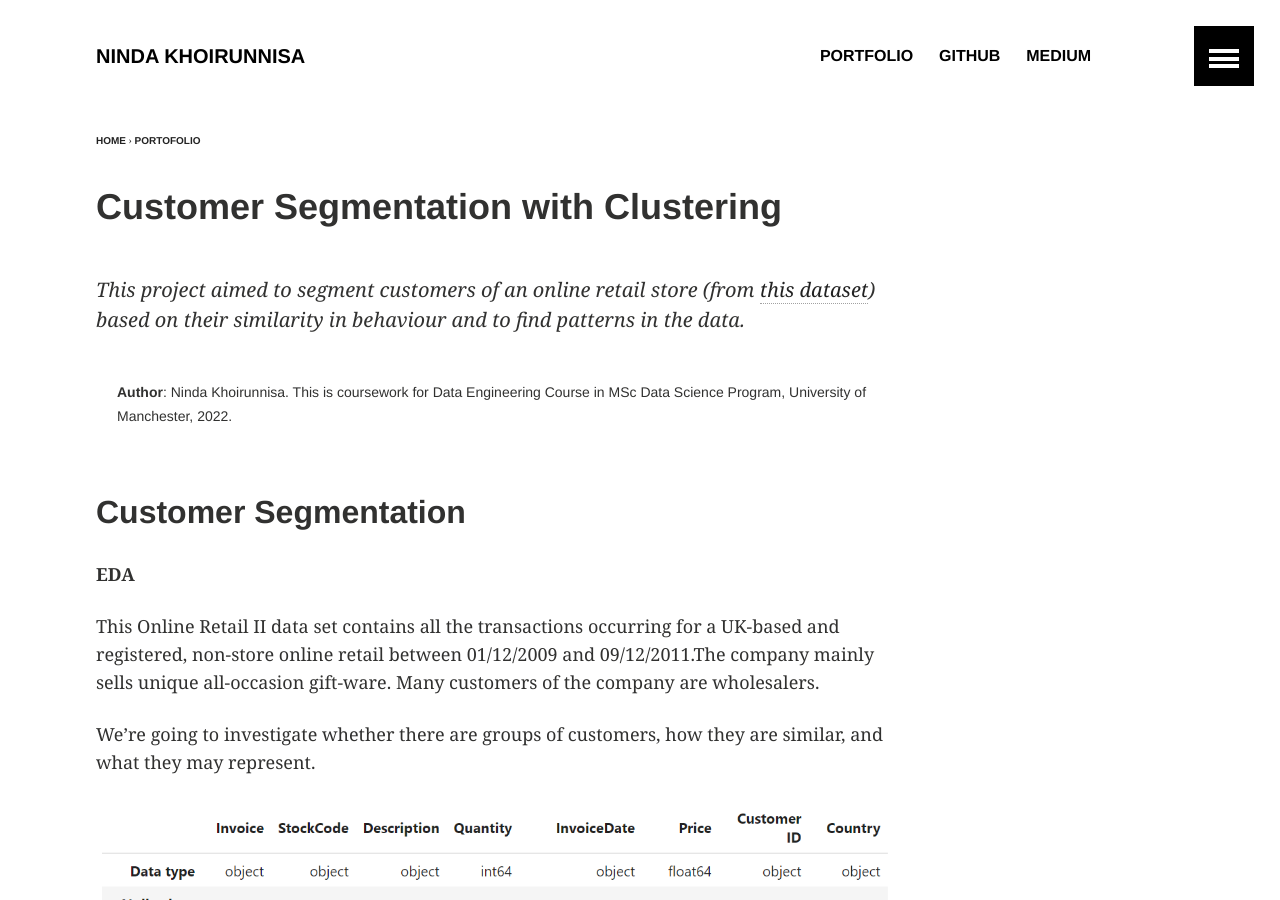
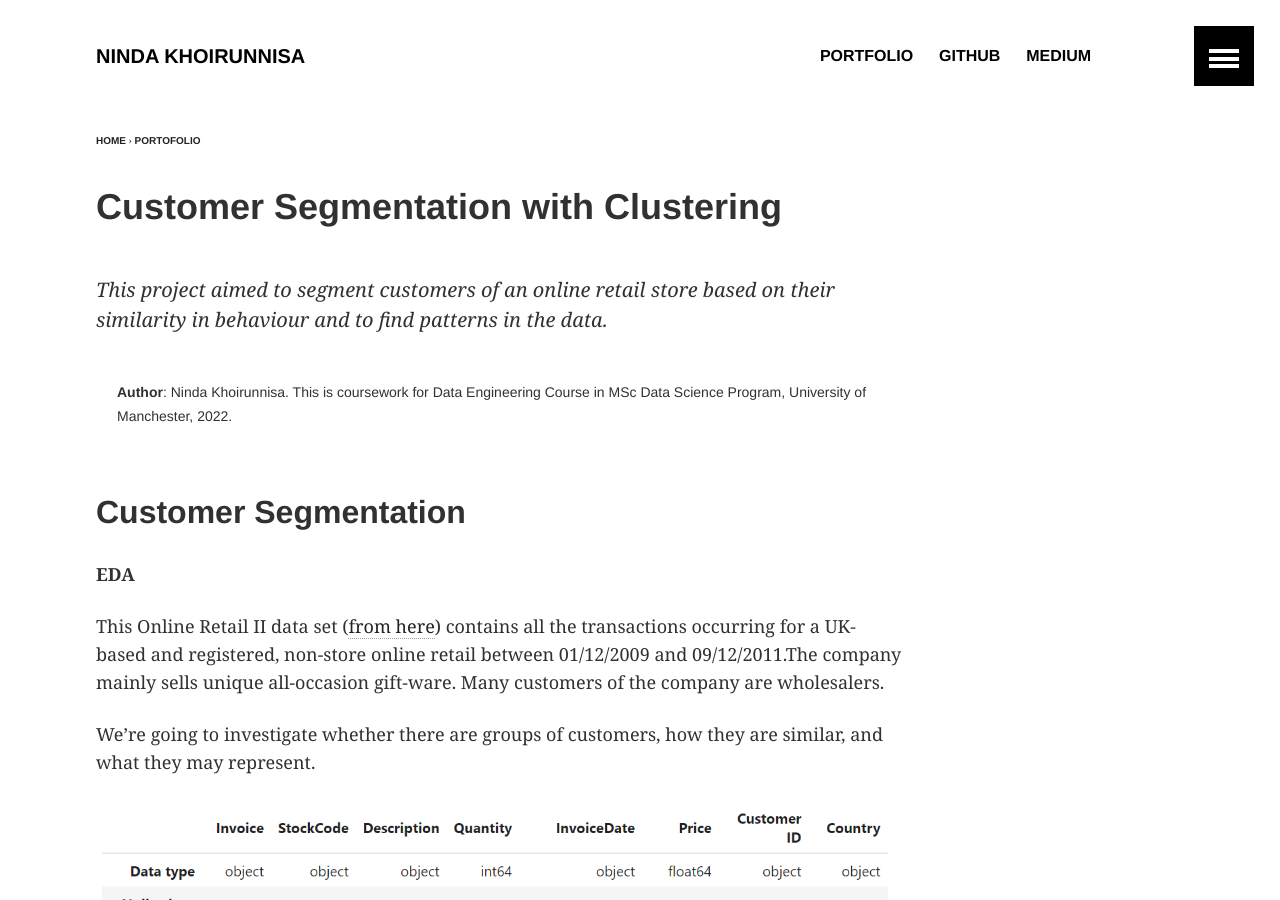
Before and after one commit to nindakhoirunnisa/nindakhoirunnisa.github.io, a Jekyll site: the page built from _posts/2024-2-14-customer-segmentation.md, in a window 1280 px wide and 900 px high. Built offline with Jekyll 4.4.1, drawn with Linux system fonts in a browser that asks for light colours.

Commit message:
edit cust page

```diff
--- a/_posts/2024-2-14-customer-segmentation.md
+++ b/_posts/2024-2-14-customer-segmentation.md
@@ -8,7 +8,7 @@ image:
 categories: portofolio
 ---
 
-*This project aimed to segment customers of an online retail store (from [this dataset](https://archive.ics.uci.edu/dataset/502/online+retail+ii)) based on their similarity in behaviour and to find patterns in the data.*
+*This project aimed to segment customers of an online retail store based on their similarity in behaviour and to find patterns in the data.*
 
 <p class="notice-inverse">
 <strong>Author</strong>: Ninda Khoirunnisa. This is coursework for Data Engineering Course in MSc Data Science Program, University of Manchester, 2022.</p>
@@ -17,7 +17,7 @@ categories: portofolio
 
 **EDA**
 
-This Online Retail II data set contains all the transactions occurring for a UK-based and registered, non-store online retail between 01/12/2009 and 09/12/2011.The company mainly sells unique all-occasion gift-ware. Many customers of the company are wholesalers.
+This Online Retail II data set ([from here](https://archive.ics.uci.edu/dataset/502/online+retail+ii))  contains all the transactions occurring for a UK-based and registered, non-store online retail between 01/12/2009 and 09/12/2011.The company mainly sells unique all-occasion gift-ware. Many customers of the company are wholesalers.
 
 We're going to investigate whether there are groups of customers, how they are similar, and what they may represent.
 
```
